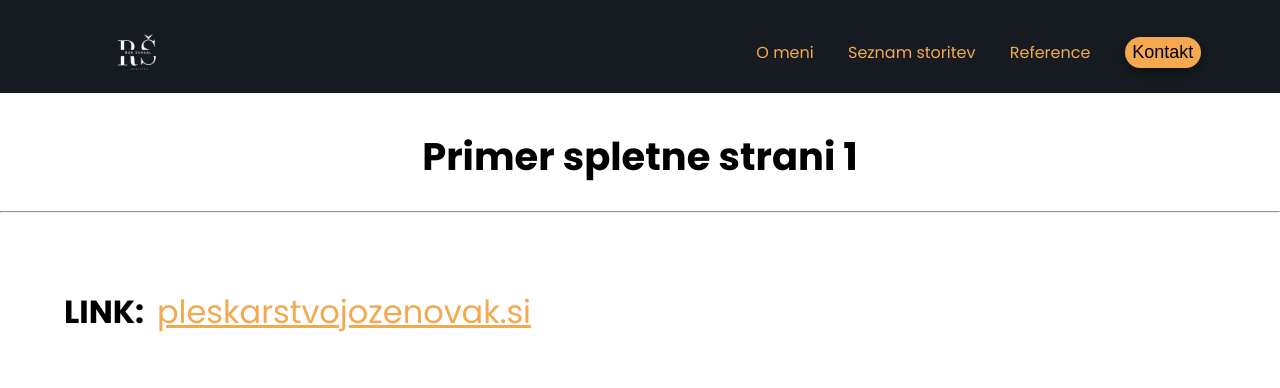
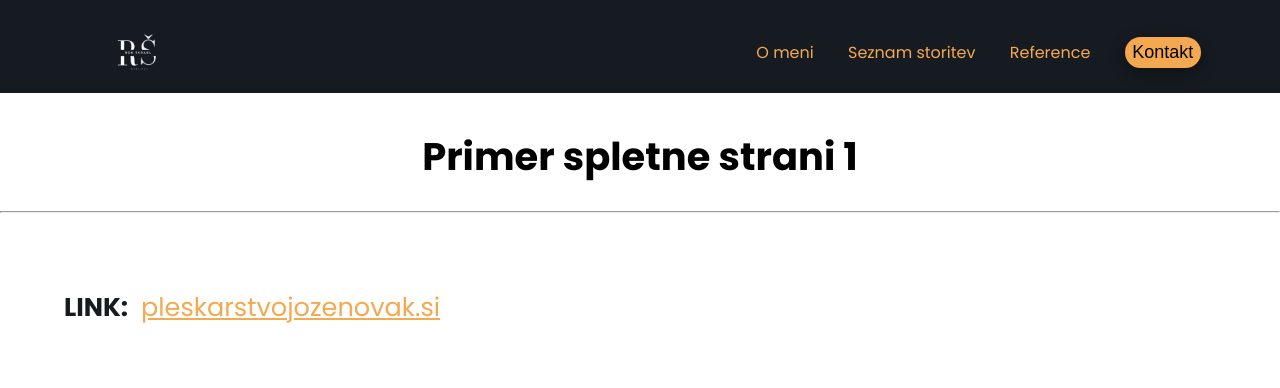
Before and after one commit to skrablrok/skrablweb, a plain HTML site: page ref_1.html in a window 1280 px wide. Shown: the top 388 px of the page. Drawn offline with nearby package versions, Linux system fonts and the light colour scheme.

Commit message:
Update ref_1.css

```diff
--- a/ref_1.css
+++ b/ref_1.css
@@ -220,10 +220,13 @@ main .naslov h1{
     gap: 1vw;
     padding-left: 5vw;
 }
-.ovezava_do_spletne_strani h1{
+.povezava_do_spletne_strani h1{
     color: #161B21;
 }
-.povezava_do_spletne_strani a{
+.povezava_do_spletne_strani h1, a h1{
+    font-size: clamp(20px, 2vw, 120px);
+}
+.povezava_do_spletne_strani a h1, a{
     color: #F4A950;
 }
 .povezava_do_spletne_strani a h1{
```
